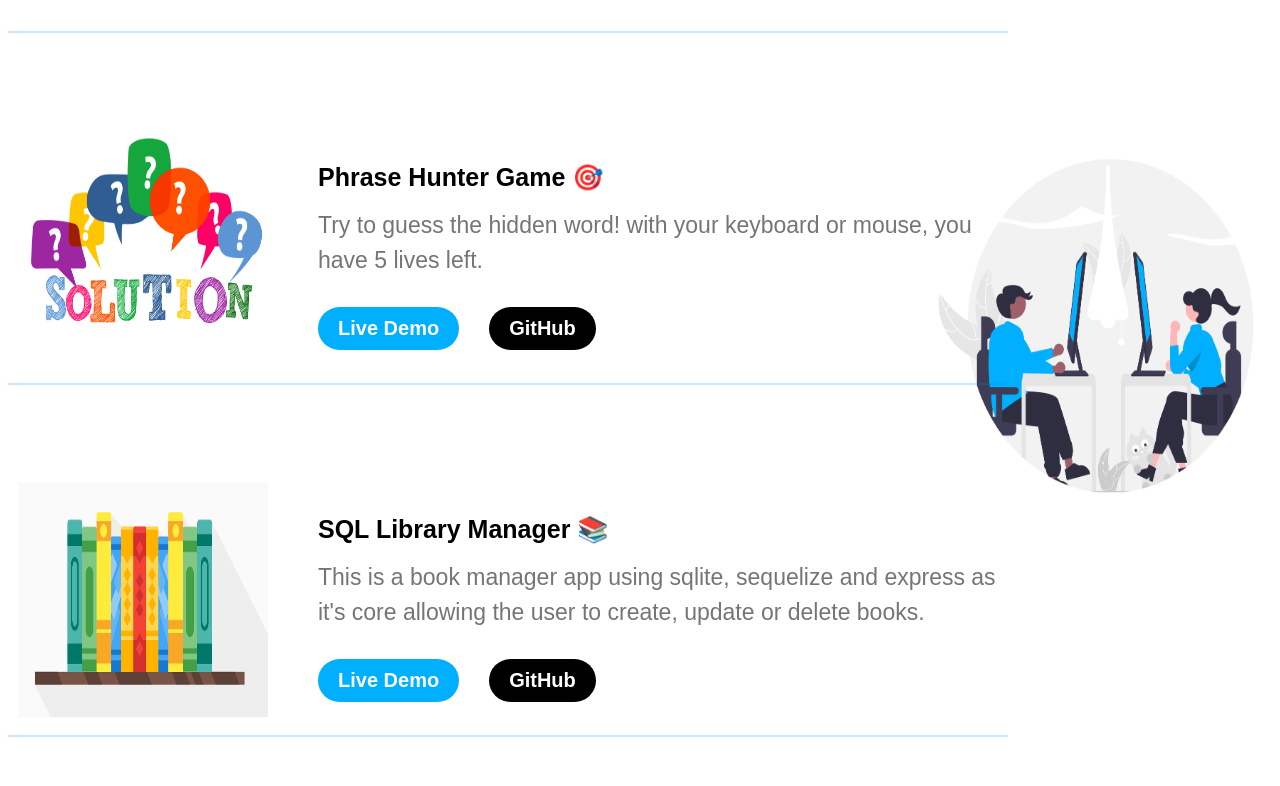
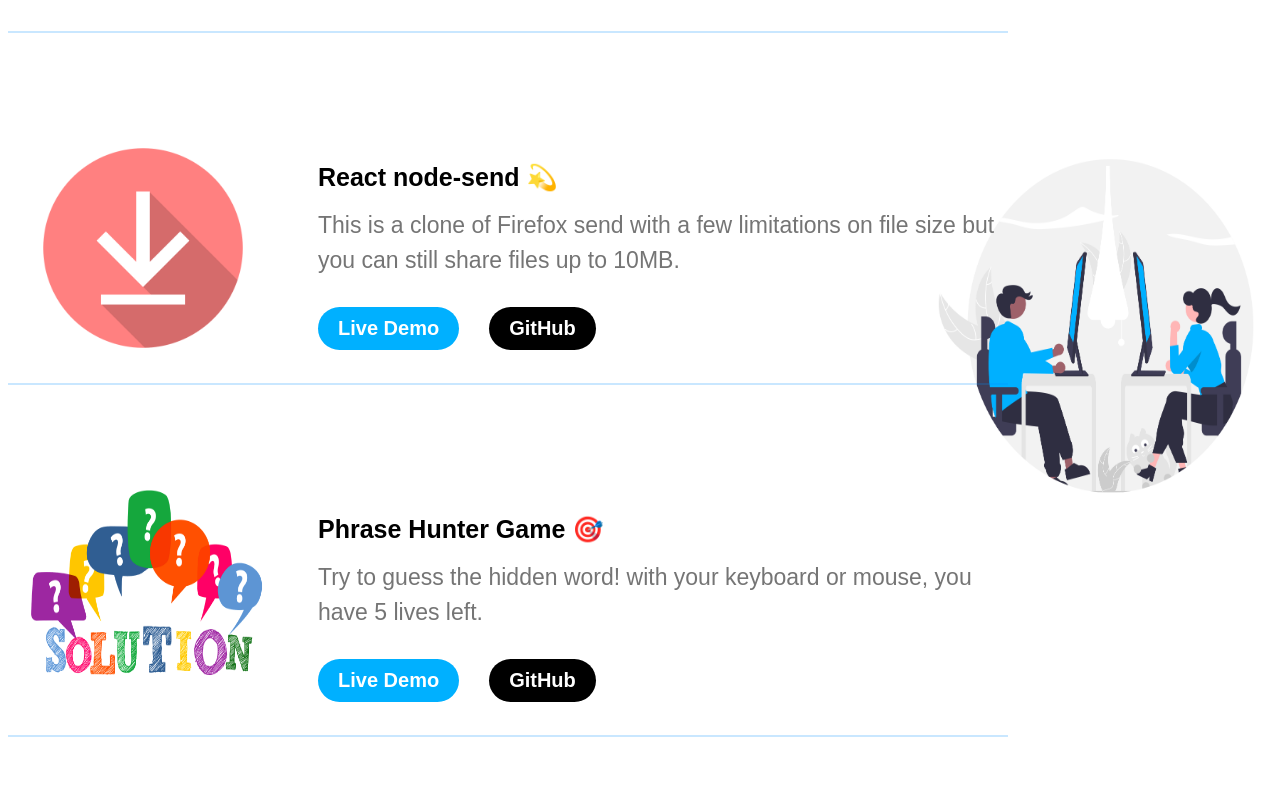
Before and after one commit to Oliver-DA/portfolio, a Next.js app: page /projects in a window 1280 px wide. Shown: the part 714-1500 px from the top of the page. Built offline with nearby package versions, Linux system fonts and the light colour scheme.

Commit message:
new projects

```diff
--- a/components/Projects.js
+++ b/components/Projects.js
@@ -14,6 +14,14 @@ export default function Projects() {
       desc: "A complete React app to manage courses with user authorization and authentication.",
       live_link: "https://mystifying-hoover-06bb60.netlify.app/",
       git_hub_link: "https://github.com/Oliver-DA/full-stack-react-api",
+    },
+    {
+      name: "React node-send ",
+      icon: <span>&#128171;</span>,
+      img: "/images/node-send.png",
+      desc: "This is a clone of Firefox send with a few limitations on file size but you can still share files up to 10MB.",
+      live_link: "https://node-send-client-lemon.vercel.app/",
+      git_hub_link: "https://github.com/Oliver-DA/node-send-client",
     },
     {
       name: "Phrase Hunter Game ",
```
Also changed, not shown: public/images/node-send.png (added).
